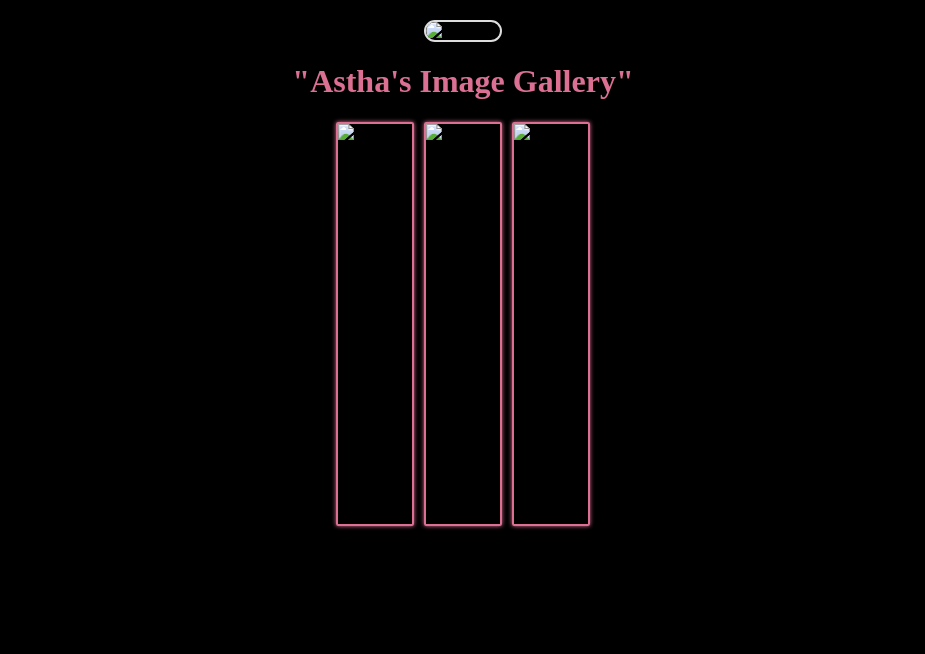
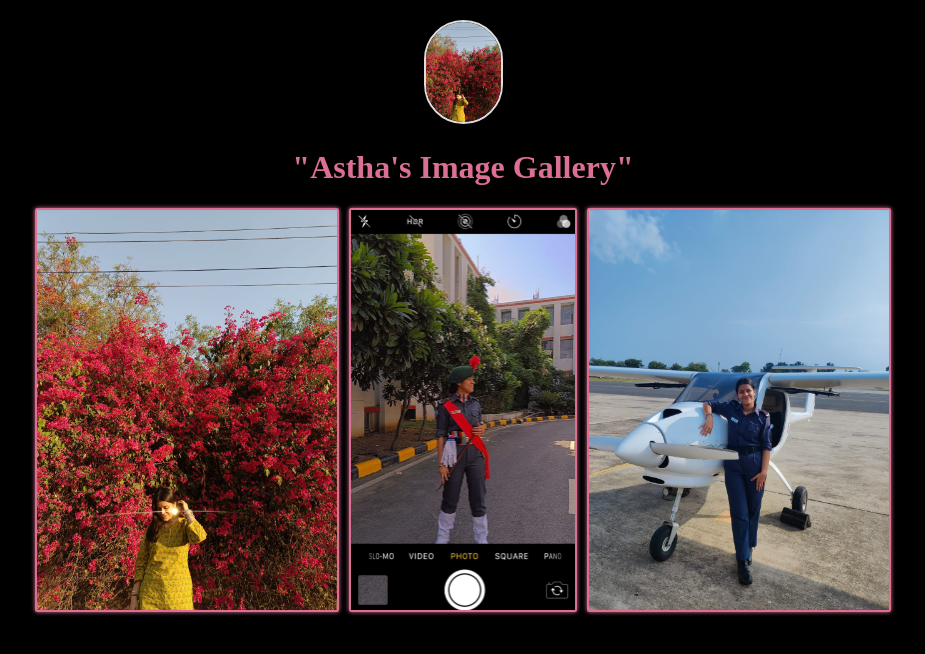
Before and after one commit to keshavmarwal/Astha-swab, a plain HTML site: page index.html in a window 1280 px wide. Shown: the whole page, without its empty margins (177-1102 px from the left). Drawn offline with Linux system fonts and the light colour scheme.

Commit message:
Update index.html

```diff
--- a/index.html
+++ b/index.html
@@ -8,13 +8,13 @@
 </head>
 <body>
     <div class="gallery-container">
-       <span> <img src="Images/IMG01.jpeg" alt="Image 1"></span>
+       <span> <img src="IMG01.jpeg" alt="Image 1"></span>
         <span>
         <h1>"Astha's Image Gallery"</h1></span>
         <div class="gallery">
-            <img src="Images/IMG01.jpeg" alt="Image 1">
-            <img src="Images/IMG02.jpeg" alt="Image 2">
-            <img src="Images/IMG03.jpeg" alt="Image 3">
+            <img src="IMG01.jpeg" alt="Image 1">
+            <img src="IMG02.jpeg" alt="Image 2">
+            <img src="IMG03.jpeg" alt="Image 3">
             <!-- Add more images as needed -->
         </div>
     </div>
```
